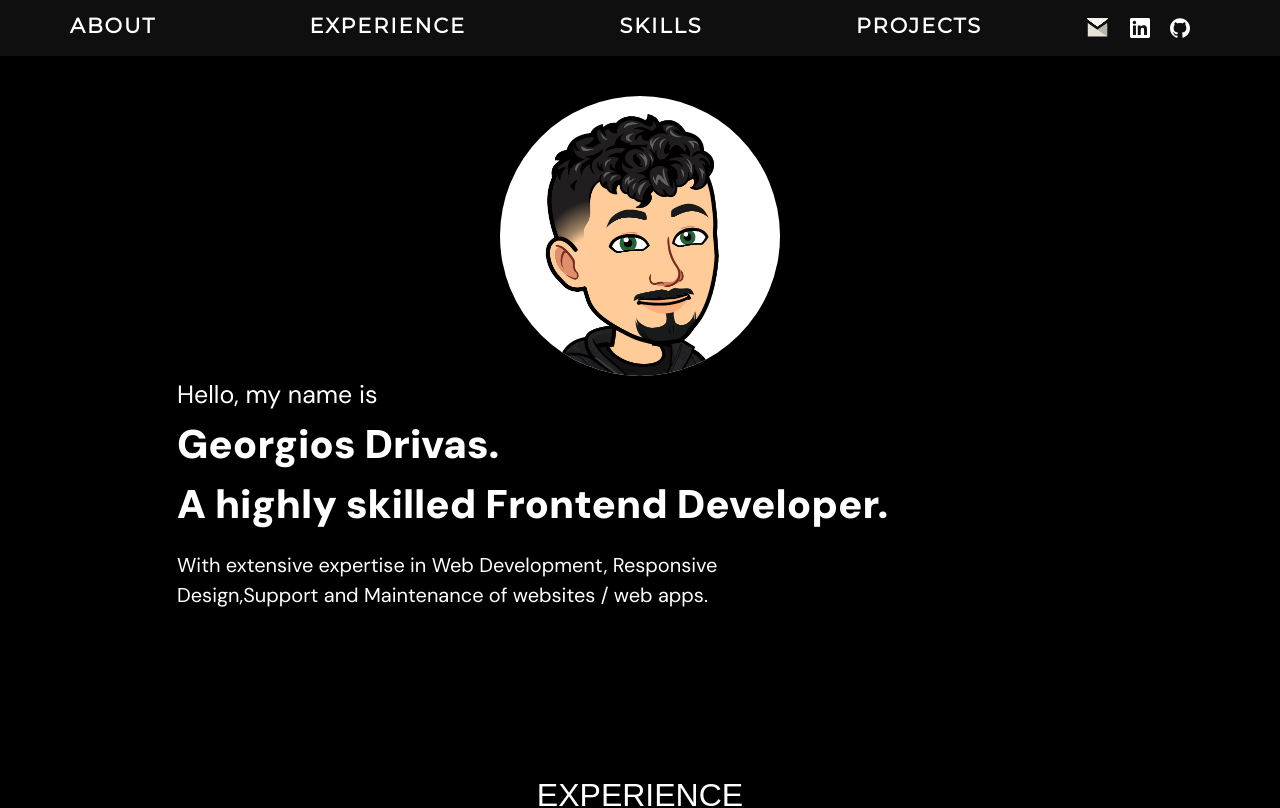
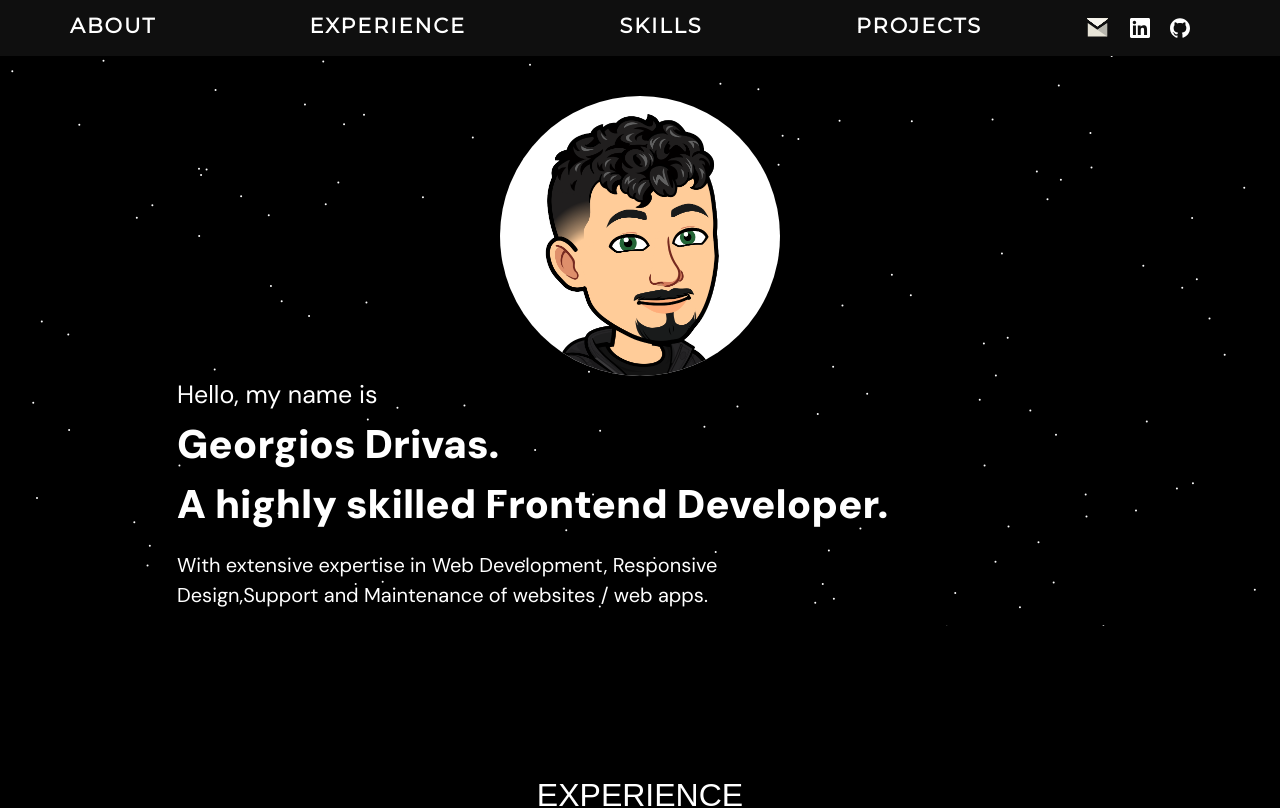
Before and after one commit to GeorgiosDrivas/portfolio, a React (Vite) app: page / in a window 1280 px wide. Shown: the top 808 px of the page. Built offline with nearby package versions, Linux system fonts and the light colour scheme.

Commit message:
Particles errors resolved

```diff
--- a/index.html
+++ b/index.html
@@ -4,7 +4,7 @@
     <meta charset="UTF-8" />
     <link rel="icon" type="image/svg+xml" href="/vite.svg" />
     <meta name="viewport" content="width=device-width, initial-scale=1.0" />
-    <title>Vite + React + TS</title>
+    <title>Georgios Drivas</title>
     <link
       href="https://cdn.jsdelivr.net/npm/bootstrap@5.0.2/dist/css/bootstrap.min.css"
       rel="stylesheet"
--- a/package.json
+++ b/package.json
@@ -10,7 +10,7 @@
     "preview": "vite preview"
   },
   "dependencies": {
-    "@tsparticles/all": "^3.5.0",
+    "@tsparticles/engine": "^3.7.1",
     "@tsparticles/react": "^3.0.0",
     "@tsparticles/slim": "^3.7.1",
     "react": "^18.3.1",
--- a/src/particles.tsx
+++ b/src/particles.tsx
@@ -1,12 +1,32 @@
-import { useCallback, useMemo } from "react";
-import Particles from "@tsparticles/react";
-import { loadSlim } from "@tsparticles/slim";
+import { useEffect, useMemo, useState } from "react";
+import Particles, { initParticlesEngine } from "@tsparticles/react";
+import { type Container } from "@tsparticles/engine";
+// import { loadAll } from "@tsparticles/all"; // if you are going to use `loadAll`, install the "@tsparticles/all" package too.
+// import { loadFull } from "tsparticles"; // if you are going to use `loadFull`, install the "tsparticles" package too.
+import { loadSlim } from "@tsparticles/slim"; // if you are going to use `loadSlim`, install the "@tsparticles/slim" package too.
+// import { loadBasic } from "@tsparticles/basic"; // if you are going to use `loadBasic`, install the "@tsparticles/basic" package too.
 
-const ParticlesComponent = (props: any) => {
-  // Initialize the tsParticles engine
-  const customInit = useCallback(async (engine: any) => {
-    await loadSlim(engine); // Loads the slim version of tsParticles
+export default function ParticlesComponent({ id }: { id: string }) {
+  const [init, setInit] = useState(false);
+
+  // this should be run only once per application lifetime
+  useEffect(() => {
+    initParticlesEngine(async (engine) => {
+      // you can initiate the tsParticles instance (engine) here, adding custom shapes or presets
+      // this loads the tsparticles package bundle, it's the easiest method for getting everything ready
+      // starting from v2 you can add only the features you need reducing the bundle size
+      //await loadAll(engine);
+      //await loadFull(engine);
+      await loadSlim(engine);
+      //await loadBasic(engine);
+    }).then(() => {
+      setInit(true);
+    });
   }, []);
+
+  const particlesLoaded = async (container?: Container): Promise<void> => {
+    console.log(container);
+  };
 
   const options: any = useMemo(
     () => ({
@@ -131,6 +151,7 @@ const ParticlesComponent = (props: any) => {
     []
   );
 
+  if (init) {
     return (
       <div
         style={{
@@ -142,10 +163,14 @@ const ParticlesComponent = (props: any) => {
           zIndex: -1,
         }}
       >
-      {/* Use the customInit function */}
-      <Particles id={props.id} particlesLoaded={customInit} options={options} />
+        <Particles
+          id={id}
+          particlesLoaded={particlesLoaded}
+          options={options}
+        />
       </div>
     );
-};
+  }
 
-export default ParticlesComponent;
+  return <></>;
+}
```
Also changed, not shown: 1 other file (tests, documents, lock files or other folders). Lines whose indentation alone changed are shown as unchanged.
